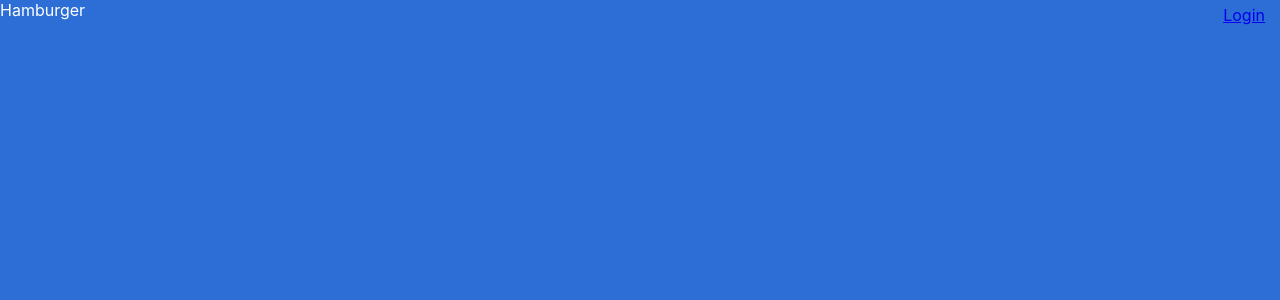
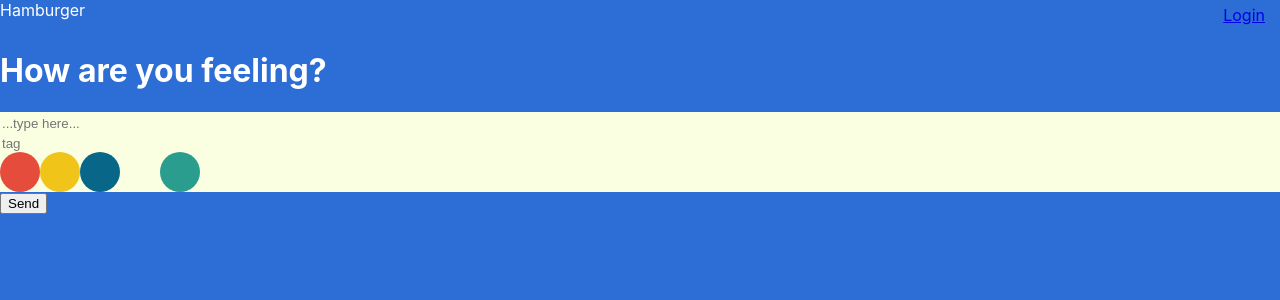
Before and after one commit to indianakuffer/Buoy, a React (Create React App) app in the folder client/: page /thoughts/new in a window 1280 px wide. Shown: the top 300 px of the page. Built offline with nearby package versions, Linux system fonts and the light colour scheme.

Commit message:
add new tagless thought functionality

```diff
--- a/client/src/components/screens/CreateThought.jsx
+++ b/client/src/components/screens/CreateThought.jsx
@@ -1,9 +1,91 @@
-import React from 'react'
+import React, { useState } from 'react'
+import styled from 'styled-components'
+import { postThought } from '../../services/thoughts'
 
-export default function CreateThought() {
+const CreateThoughtContainer = styled.div`
+
+`
+const NewThought = styled.div`
+  display: flex;
+  flex-flow: column;
+  background-color: ${props => props.color};
+`
+
+const StyledForm = styled.form`
+  display: flex;
+  flex-flow: column;
+  input {
+    width: 100%;
+    background-color: transparent;
+    color: #${props => props.textColor};
+    border: none;
+    :focus {
+      outline: none;
+    }
+  }
+`
+const Colors = styled.div`
+  display: flex;
+`
+const Circle = styled.div`
+  height: 40px;
+  width: 40px;
+  background-color: #${props => props.color};
+  border-radius: 50%;
+`
+
+export default function CreateThought(props) {
+  const [formData, setFormData] = useState({ content: '', tag: '', color: 'fbffe2' })
+  const [textColor, setTextColor] = useState('086788')
+  const [colorList, setColorList] = useState([['e64c3c', 'fbffe2'], ['f0c419', '086788'], ['086788', 'fbffe2'], ['fbffe2', '086788'], ['2a9d8f', 'fbffe2']])
+
+  const handleChange = (e) => {
+    const { name, value } = e.target
+    setFormData({ ...formData, [name]: value })
+  }
+
+  const handleSubmit = async (e) => {
+    e.preventDefault()
+    try {
+      const { content, color, tag } = formData
+      const resp = await postThought({ content: content, color: color })
+      console.log(resp)
+      // props.setCurrentUser(userData)
+      // history.push('/')
+    } catch (error) {
+      alert(error)
+    }
+  }
+
+  const updateTheme = (background, text) => {
+    setFormData({ ...formData, color: background })
+    setTextColor(text)
+  }
+
   return (
-    <div>
+    <CreateThoughtContainer>
+      <h1>How are you feeling?</h1>
+      <NewThought color={`#${formData.color}`}>
+        <StyledForm textColor={textColor}>
+          <label htmlFor='content'>
+            <input type='text' name='content' value={formData.content} onChange={handleChange} placeholder='...type here...'></input>
+          </label>
+          <label htmlFor='tag'>
+            <input type='text' name='tag' value={formData.tag} onChange={handleChange} placeholder='tag'></input>
+          </label>
+        </StyledForm>
+        <Colors>
+          {colorList.map(color => (
+            <Circle
+              color={color[0]}
+              onClick={() => updateTheme(color[0], color[1])}
+              key={`circle-${color[0]}`}
+            />
+          ))}
+        </Colors>
+      </NewThought>
+      <button onClick={handleSubmit}>Send</button>
 
-    </div>
+    </CreateThoughtContainer>
   )
 }
--- a/client/src/components/screens/Sea.jsx
+++ b/client/src/components/screens/Sea.jsx
@@ -1,6 +1,7 @@
 import React from 'react'
+import styled from 'styled-components'
 
-export default function Sea() {
+export default function Sea(props) {
   return (
     <div>
 
--- a/client/src/components/screens/Thoughts.jsx
+++ b/client/src/components/screens/Thoughts.jsx
@@ -1,6 +1,7 @@
 import React from 'react'
+import styled from 'styled-components'
 
-export default function Thoughts() {
+export default function Thoughts(props) {
   return (
     <div>
 
```
Also changed, not shown: 1 other file (tests, documents, lock files or other folders).
